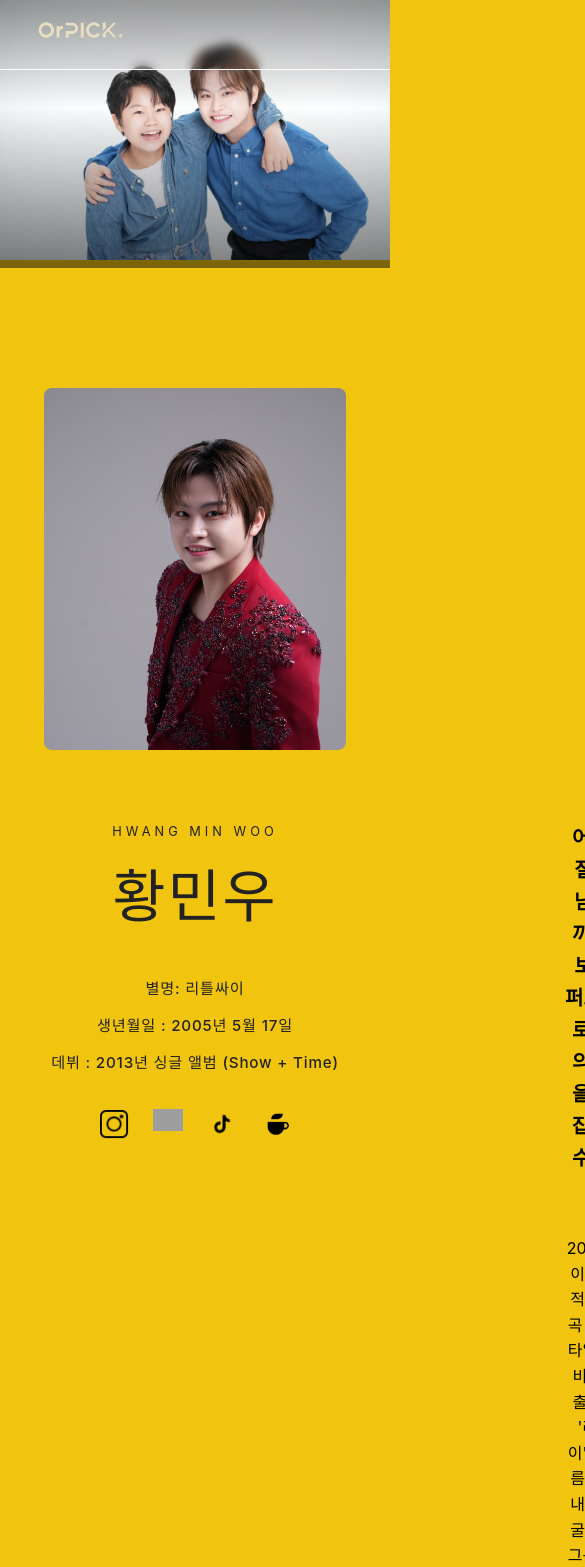
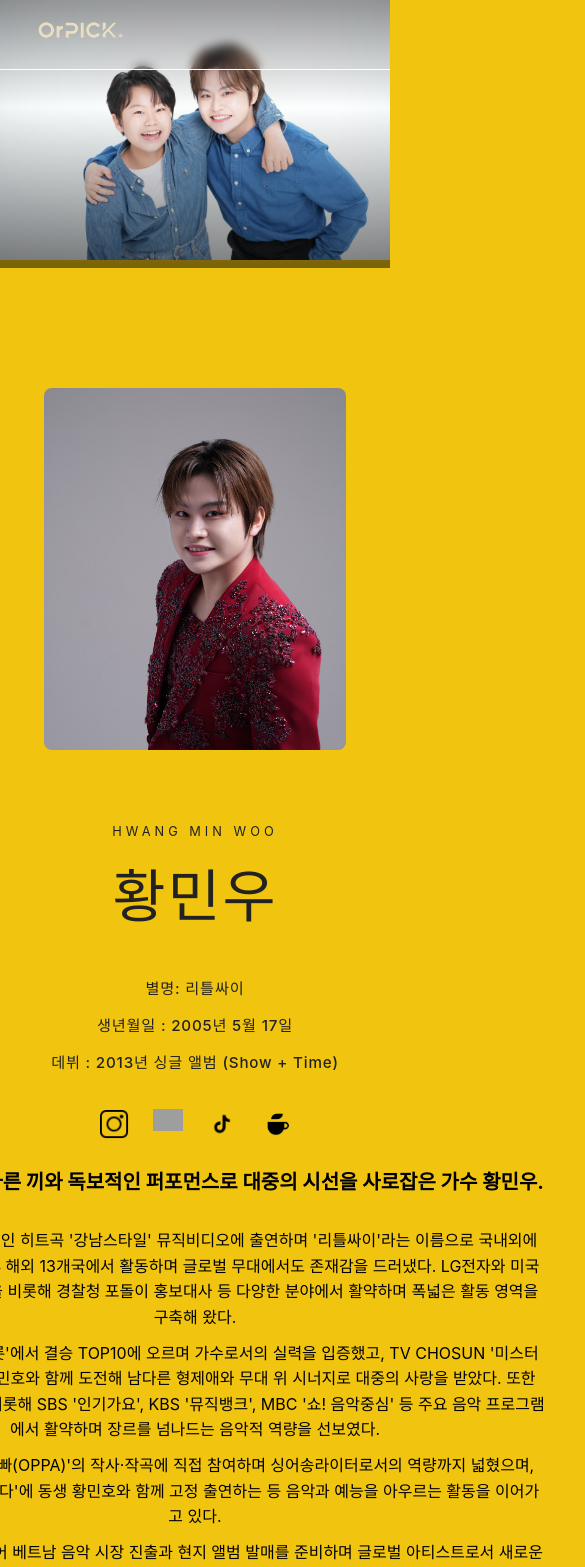
Before and after one commit to cieabora/draft1, a React (Create React App) app: page / in a window 390 px wide. Shown: the top 1567 px of the page, 585 px wide, since content can reach past the window. Built offline with nearby package versions, Linux system fonts and the light colour scheme; grey boxes are pictures that could not be loaded.

Commit message:
방향 수정

```diff
--- a/src/App.css
+++ b/src/App.css
@@ -378,6 +378,11 @@ a {
     flex: 1;
   }
 
+  .profile-detail-wrap{
+    flex-direction: column;
+    align-items: center;
+  }
+
   .profile-left{
     flex: 0 0 auto;
     width: 100%;
```
